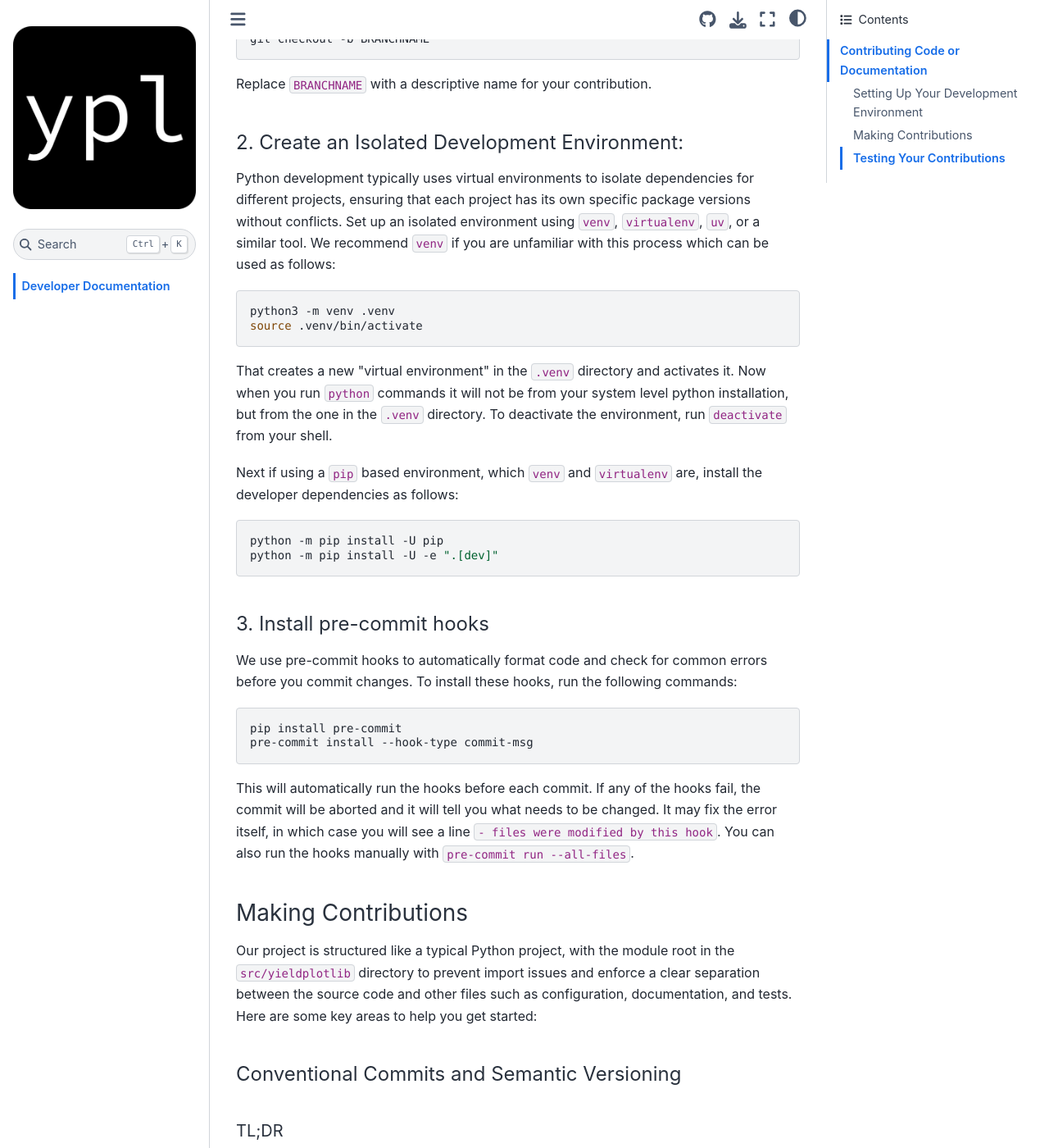
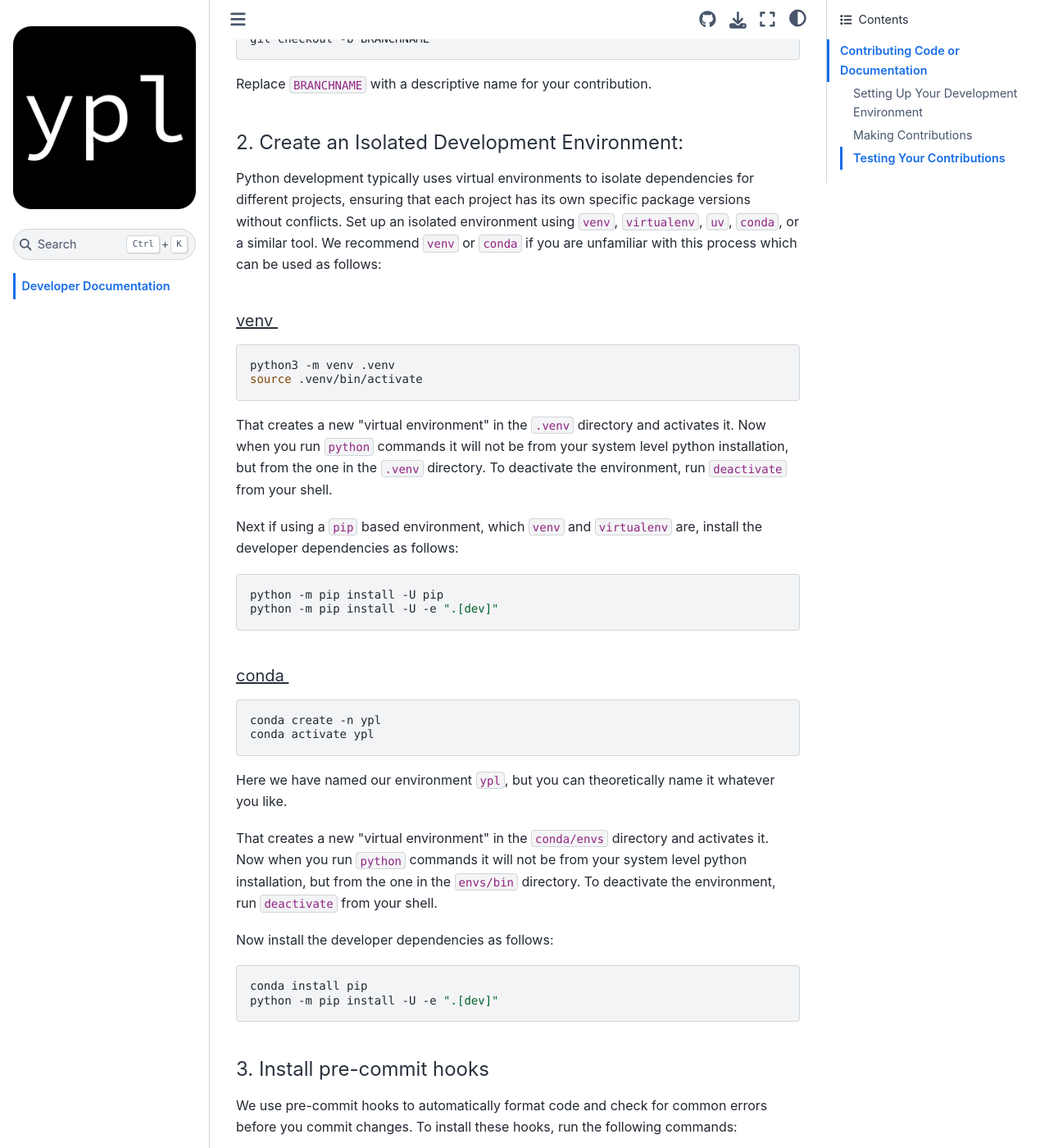
Before and after one commit to HWO-Yield-Visualizations/yieldplotlib, a Sphinx documentation site: the page built from docs/user/dev.md, in a window 1280 px wide and 1400 px high, scrolled down 893 px. Shown: the whole window at 82% size. Built offline with Sphinx 7.4.7 and the Sphinx Book theme 1.1.4, drawn with Linux system fonts in a browser that asks for light colours; the version number could not be read and is left out.

Commit message:
docs(dev): add conda instructions

````diff
--- a/docs/user/dev.md
+++ b/docs/user/dev.md
@@ -37,8 +37,10 @@ Replace `BRANCHNAME` with a descriptive name for your contribution.
 Python development typically uses virtual environments to isolate
 dependencies for different projects, ensuring that each project has its own
 specific package versions without conflicts. Set up an isolated environment
-using `venv`, `virtualenv`, `uv`, or a similar tool. We recommend `venv` if
-you are unfamiliar with this process which can be used as follows:
+using `venv`, `virtualenv`, `uv`, `conda`, or a similar tool. We recommend `venv`
+or `conda` if you are unfamiliar with this process which can be used as follows:
+
+##### <u> venv </u>
 ```bash
 python3 -m venv .venv
 source .venv/bin/activate
@@ -54,6 +56,27 @@ install the developer dependencies as follows:
 python -m pip install -U pip
 python -m pip install -U -e ".[dev]"
 ```
+
+##### <u> conda </u>
+
+```bash
+conda create -n ypl
+conda activate ypl
+```
+Here we have named our environment `ypl`, but you can theoretically name it
+whatever you like.
+
+That creates a new "virtual environment" in the `conda/envs` directory and
+activates it. Now when you run `python` commands it will not be from your
+system level python installation, but from the one in the `envs/bin`
+directory. To deactivate the environment, run `deactivate` from your shell.
+
+Now install the developer dependencies as follows:
+```bash
+conda install pip
+python -m pip install -U -e ".[dev]"
+```
+
 #### 3. Install pre-commit hooks
 We use pre-commit hooks to automatically format code and check for common
 errors before you commit changes. To install these hooks, run the following
````
